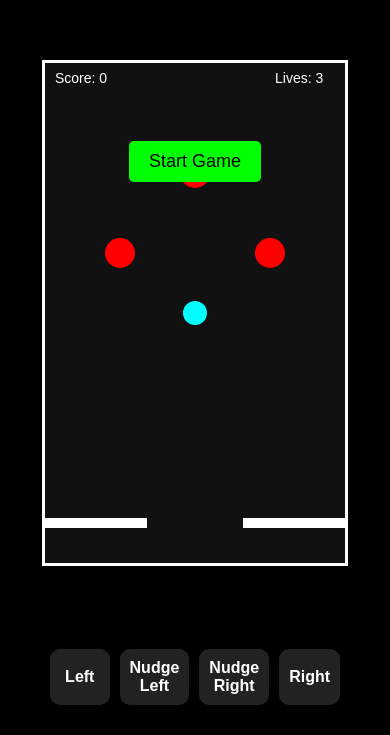
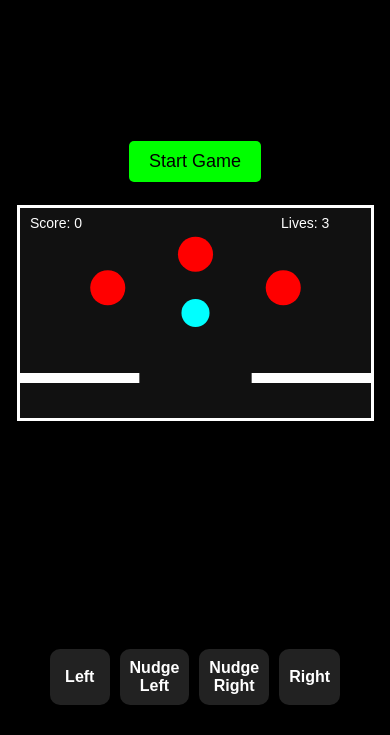
Before and after one commit to mhd-sketch/pinball-game, a plain HTML site: page index_mobile.html in a window 390 px wide. Shown: the part 109-844 px from the top of the page. Drawn offline with Linux system fonts and the light colour scheme.

Commit message:
Update index_mobile.html

```diff
--- a/index_mobile.html
+++ b/index_mobile.html
@@ -2,6 +2,7 @@
 <html lang="en">
 <head>
   <meta charset="UTF-8">
+  <meta name="viewport" content="width=device-width, initial-scale=1.0">
   <title>Pinball Mini</title>
   <style>
     body {
@@ -13,14 +14,14 @@
       height: 100vh;
       flex-direction: column;
       touch-action: none;
+      overflow: hidden;
     }
     canvas {
       background: #111;
       border: 3px solid #fff;
       display: block;
       max-width: 100%;
-      max-height: 80%;
-      height: auto;
+      max-height: 70%;
     }
     #startBtn {
       position: absolute;
@@ -57,7 +58,7 @@
 </head>
 <body>
   <button id="startBtn">Start Game</button>
-  <canvas id="game" width="300" height="500"></canvas>
+  <canvas id="game"></canvas>
 
   <div class="mobile-controls">
     <button ontouchstart="flippers.left.pressed = true;" ontouchend="flippers.left.pressed = false;">Left</button>
@@ -71,6 +72,14 @@
     const ctx = canvas.getContext("2d");
     const startBtn = document.getElementById("startBtn");
 
+    const aspectRatio = 0.6; // Set the aspect ratio (height/width) of the canvas
+    let canvasWidth = window.innerWidth * 0.9;  // 90% of the window width
+    let canvasHeight = canvasWidth * aspectRatio;
+
+    // Dynamically set canvas size
+    canvas.width = canvasWidth;
+    canvas.height = canvasHeight;
+
     let lives = 3;
     let score = 0;
     let running = false;
@@ -78,14 +87,14 @@
     let gameStarted = false;
 
     const ball = {
-      x: 150,
-      y: 250,
-      radius: 12,
+      x: canvas.width / 2,
+      y: canvas.height / 2,
+      radius: canvas.width * 0.04, // Relative to canvas width
       dx: 5,
       dy: 7,
       reset() {
-        this.x = 150;
-        this.y = 250;
+        this.x = canvas.width / 2;
+        this.y = canvas.height / 2;
         this.dx = 5 * (Math.random() < 0.5 ? -1 : 1);
         this.dy = -7;
       }
@@ -97,7 +106,7 @@
     const flippers = {
       left: {
         x: flipperLength / 2,
-        y: 460,
+        y: canvas.height - 40,
         angle: 0,
         pressed: false,
         width: flipperLength,
@@ -105,7 +114,7 @@
       },
       right: {
         x: canvas.width - flipperLength / 2,
-        y: 460,
+        y: canvas.height - 40,
         angle: 0,
         pressed: false,
         width: flipperLength,
@@ -114,9 +123,9 @@
     };
 
     const bumpers = [
-      { x: 75, y: 190, radius: 15, lit: false, timer: null },
-      { x: 150, y: 110, radius: 15, lit: false, timer: null },
-      { x: 225, y: 190, radius: 15, lit: false, timer: null }
+      { x: canvas.width * 0.25, y: canvas.height * 0.38, radius: canvas.width * 0.05, lit: false, timer: null },
+      { x: canvas.width / 2, y: canvas.height * 0.22, radius: canvas.width * 0.05, lit: false, timer: null },
+      { x: canvas.width * 0.75, y: canvas.height * 0.38, radius: canvas.width * 0.05, lit: false, timer: null }
     ];
 
     function drawBall() {
@@ -150,11 +159,11 @@
       ctx.fillStyle = "#fff";
       ctx.font = "14px sans-serif";
       ctx.fillText(`Score: ${score}`, 10, 20);
-      ctx.fillText(`Lives: ${lives}`, 230, 20);
+      ctx.fillText(`Lives: ${lives}`, canvas.width - 90, 20);
       if (gameOver) {
         ctx.fillStyle = "#f00";
         ctx.font = "20px sans-serif";
-        ctx.fillText("GAME OVER", 85, 250);
+        ctx.fillText("GAME OVER", canvas.width / 4, canvas.height / 2);
       }
     }
 
```
